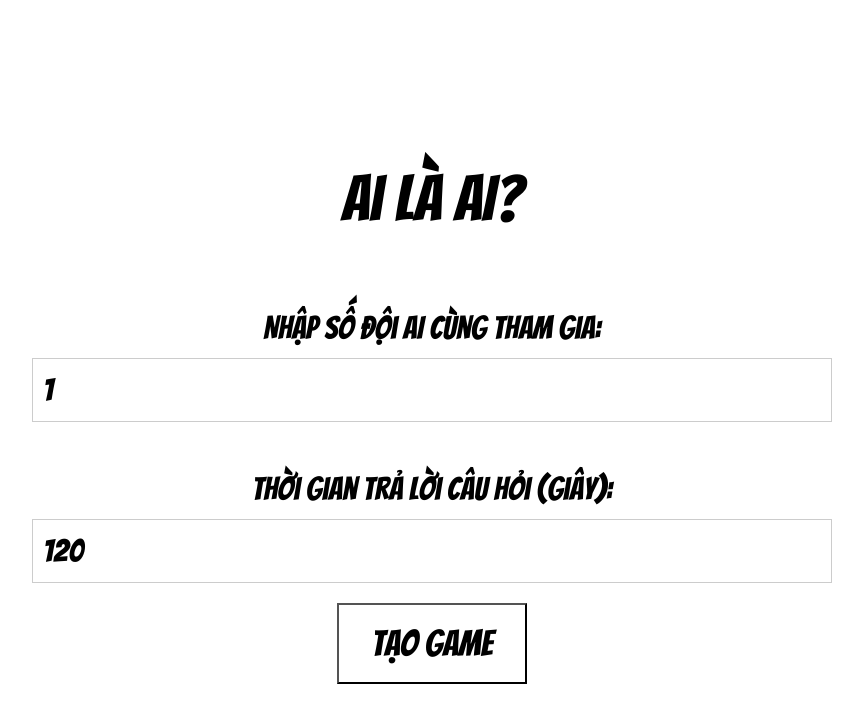
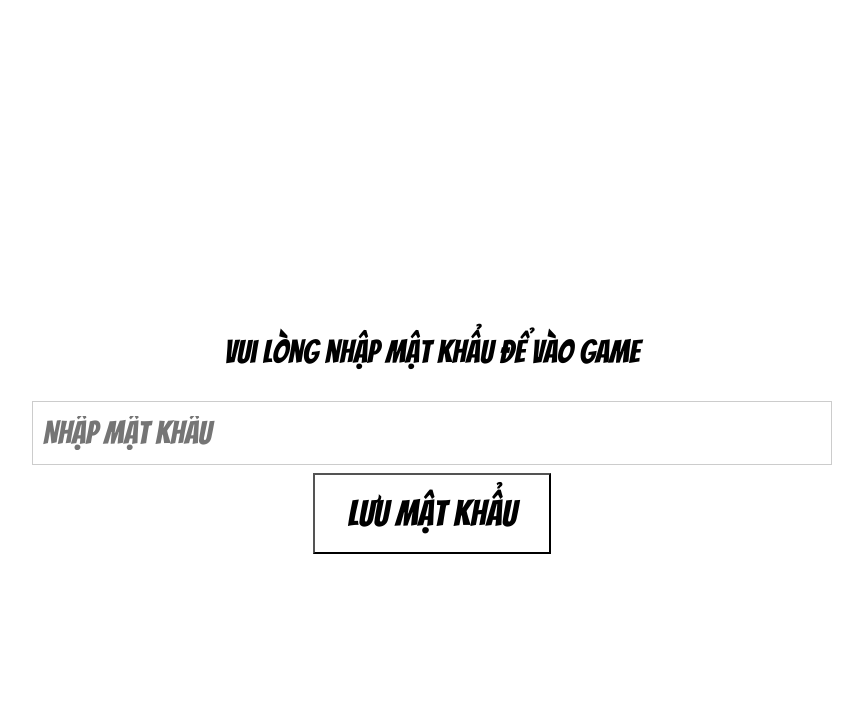
Before and after one commit to loozzi/llm-imposter-fe, a React (Vite) app: page / in a window 1280 px wide. Shown: the top 722 px of the page, without its empty margins (208-1071 px from the left). Built offline with nearby package versions, Linux system fonts and the light colour scheme.

Commit message:
add password to home page

```diff
--- a/src/pages/home/index.jsx
+++ b/src/pages/home/index.jsx
@@ -1,4 +1,4 @@
-import React, { useState } from 'react'
+import React, { useEffect, useState } from 'react'
 import { Button } from '../../components/common/button'
 import { history } from '../../configs/history'
 import gameService from '../../services/game.service'
@@ -6,6 +6,8 @@ import gameService from '../../services/game.service'
 export const HomePage = () => {
   const [numberOfTeams, setNumberOfTeams] = useState(1)
   const [answerTimeout, setAnswerTimeout] = useState(120)
+  const [password, setPassword] = useState('')
+  const [inputPassword, setInputPassword] = useState('')
 
   const handleCreateGame = () => {
     console.log('numberOfTeams', numberOfTeams)
@@ -37,6 +39,51 @@ export const HomePage = () => {
       }
     })
   }
+
+  const handleCheckPassword = () => {
+    if (inputPassword === 'zxczxc123') {
+      setPassword(inputPassword)
+      localStorage.setItem('password', inputPassword)
+    } else {
+      alert('Mật khẩu không đúng')
+    }
+  }
+
+  useEffect(() => {
+    localStorage.getItem('password') ? setPassword(localStorage.getItem('password')) : setPassword('')
+  }, [])
+
+  if (password === '')
+    return (
+      <div
+        style={{
+          display: 'flex',
+          flexDirection: 'column',
+          gap: 8,
+          justifyContent: 'center',
+          alignItems: 'center',
+          height: '100vh'
+        }}
+      >
+        <h1>Vui lòng nhập mật khẩu để vào game</h1>
+        <input
+          type='password'
+          value={inputPassword}
+          onChange={(e) => setInputPassword(e.target.value)}
+          placeholder='Nhập mật khẩu'
+          style={{
+            width: 800,
+            height: 64,
+            lineHeight: 1.5,
+            fontSize: 20,
+            border: '1px solid #ccc',
+            paddingLeft: 10,
+            fontSize: 32
+          }}
+        />
+        <Button onClick={handleCheckPassword}>Lưu mật khẩu</Button>
+      </div>
+    )
 
   return (
     <div>
```
